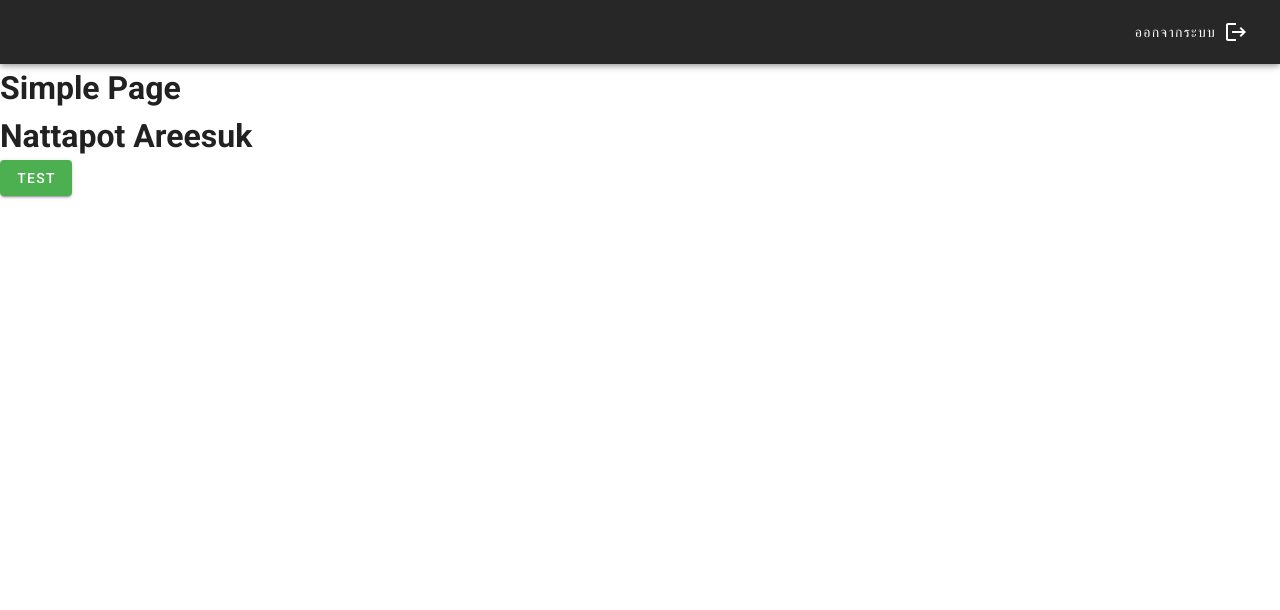
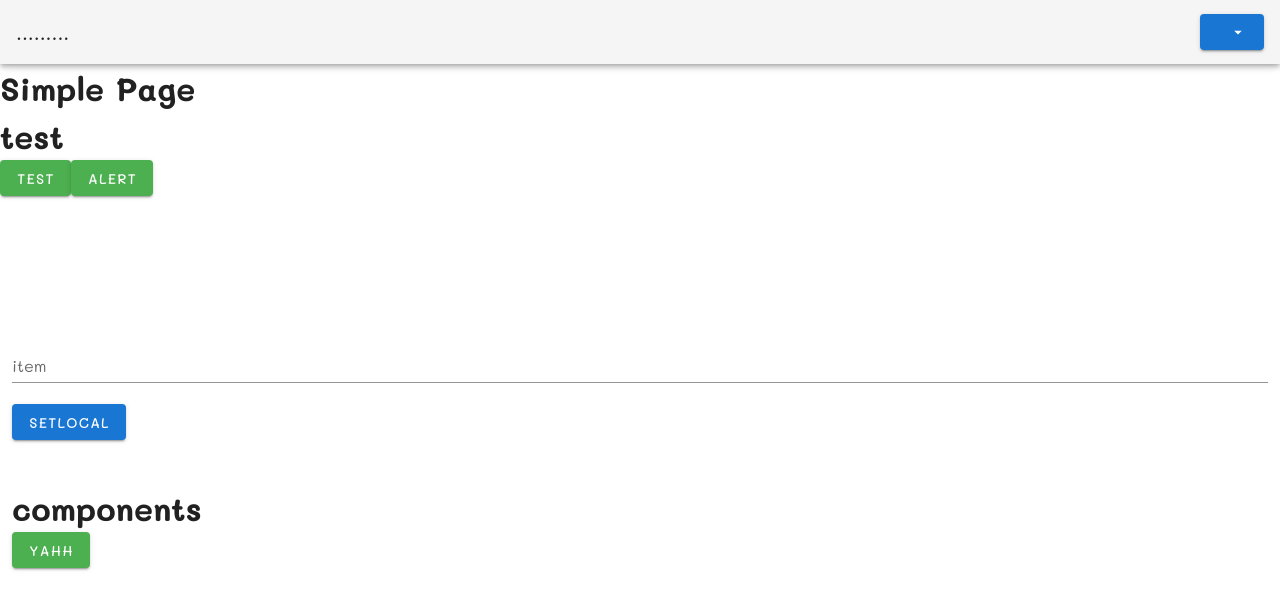
Before and after one commit to dlwlilac/VueWorkShop1, a Vue app: page /simple in a window 1280 px wide. Shown: the top 610 px of the page. Built offline with nearby package versions, Linux system fonts and the light colour scheme.

Commit message:
12/6/2567

```diff
--- a/package.json
+++ b/package.json
@@ -8,9 +8,13 @@
     "lint": "vue-cli-service lint"
   },
   "dependencies": {
+    "axios": "^1.7.2",
     "core-js": "^3.8.3",
     "register-service-worker": "^1.7.2",
+    "sweetalert2": "^11.11.1",
     "vue": "^2.6.14",
+    "vue-axios": "^3.5.2",
+    "vue-cookies": "^1.8.4",
     "vue-router": "^3.5.1",
     "vuetify": "^2.6.0",
     "vuex": "^3.6.2"
--- a/src/App.vue
+++ b/src/App.vue
@@ -1,16 +1,24 @@
 <template>
   <v-app>
-    <router-view/>
+    <router-view />
   </v-app>
 </template>
 
 <script>
 
 export default {
-  name: 'App',
+  name: "App",
 
   data: () => ({
     //
   }),
 };
 </script>
+
+<style>
+@import url("https://fonts.googleapis.com/css2?family=Mali:ital,wght@0,200;0,300;0,400;0,500;0,600;0,700;1,200;1,300;1,400;1,500;1,600;1,700&display=swap");
+
+* {
+  font-family: "Mali", sans-serif;
+}
+</style>
--- /dev/null
+++ b/src/EventBus.js
@@ -0,0 +1,2 @@
+import Vue from 'vue'
+export const EventBus = new Vue()
--- /dev/null
+++ b/src/components/SimCom.vue
@@ -0,0 +1,25 @@
+<template>
+  <div class="pt-5">
+    <h1>components</h1>
+    <h1>{{id}}</h1>
+    <v-btn color="success" @click="callMain()">yahh</v-btn>
+  </div>
+</template>
+
+<script>
+import {EventBus } from '@/EventBus'
+
+export default {
+    props:['id'],
+    methods:{
+      callMain(){
+        // this.$$emit('callAlertParam', this.id)
+        EventBus.$emit('callAlertZ')
+      }
+    }
+}
+</script>
+
+<style>
+
+</style>
--- a/src/main.js
+++ b/src/main.js
@@ -4,6 +4,10 @@ import './registerServiceWorker'
 import router from './router'
 import store from './store'
 import vuetify from './plugins/vuetify'
+import axios from 'axios'
+import VueAxios from 'vue-axios'
+
+Vue.use(VueAxios, axios)
 
 Vue.config.productionTip = false
 
--- a/src/router/index.js
+++ b/src/router/index.js
@@ -36,6 +36,16 @@ const routes = [
         name: "simple",
         component: () => import("../views/Simple.vue"),
       },
+      {
+        path: "/grade",
+        name: "grade",
+        component: () => import("../views/Grade.vue"),
+      },
+      {
+        path: "/apicon",
+        name: "apicon",
+        component: () => import("../views/apicon.vue"),
+      },
     ],
   },
 ];
--- /dev/null
+++ b/src/views/Grade.vue
@@ -0,0 +1,67 @@
+<template>
+  <div class="container-xxl">
+    <div class="d-flex justify-md-center grade-card">
+      <v-card width="500">
+        <v-card-title class="text-gradient"> WorkShop คำนวณเกรด </v-card-title>
+        <v-card-text>
+          <v-form @submit.prevent="calGrade">
+            <v-text-field v-model="grade" label="Your Score"></v-text-field>
+            <v-btn color="success" @click="calGrade()">คำนวณ</v-btn>
+          </v-form>
+        </v-card-text>
+      </v-card>
+    </div>
+  </div>
+</template>
+
+<script>
+import Swal from "sweetalert2";
+export default {
+  methods: {
+    calGrade() {
+      if (isNaN(this.grade) || this.grade === "") {
+        this.result = "กรุณากรอกตัวเลขเท่านั้น";
+        Swal.fire({
+          icon: "error",
+          title: "ผิดพลาด",
+          text: "กรุณากรอกตัวเลขเท่านั้น",
+        });
+      } else if (this.grade > 100 || this.grade < 0) {
+        this.result = "กรุณากรอกคะแนนระหว่าง 0-100";
+        Swal.fire({
+          icon: "error",
+          title: "ผิดพลาด",
+          text: "กรุณากรอกคะแนนระหว่าง 0-100",
+        });
+      } else {
+        this.grade >= 80
+          ? (this.result = "คุณได้เกรด A")
+          : this.grade >= 70
+          ? (this.result = "คุณได้เกรด B")
+          : this.grade >= 60
+          ? (this.result = "คุณได้เกรด C")
+          : this.grade >= 50
+          ? (this.result = "คุณได้เกรด D")
+          : (this.result = "คุณได้เกรด F");
+        Swal.fire({
+          icon: "success",
+          title: "ผลการคำนวณเกรด",
+          text: this.result,
+        });
+      }
+    },
+  },
+};
+</script>
+
+<style>
+@import url('https://fonts.googleapis.com/css2?family=Mali:ital,wght@0,200;0,300;0,400;0,500;0,600;0,700;1,200;1,300;1,400;1,500;1,600;1,700&display=swap');
+
+* {
+  font-family: 'Mali', sans-serif;
+}
+
+.grade-card {
+  padding: 20px 20px 20px 20px;
+}
+</style>
--- a/src/views/Simple.vue
+++ b/src/views/Simple.vue
@@ -1,22 +1,46 @@
 <template>
   <div>
     <h1>Simple Page</h1>
-    <h1 v-if="user.show">{{ user.name }}</h1>
-    <v-btn color="success" @click="user.show = !user.show">test</v-btn>
+    <h1 v-if="show">{{ name }}</h1>
+    <v-btn color="success" @click="show = !show">test</v-btn>
+    <v-btn color="success" @click="callAlert()"> Alert</v-btn>
+
     <v-row justify="center" align="center">
       <v-avatar size="150">
         <v-img width="300" src=""></v-img>
       </v-avatar>
     </v-row>
+
+    <!-- <v-card-actions>
+        <v-btn color="success" @click="callAlertParam(item.name)" > Alert</v-btn>
+    </v-card-actions> -->
+
+    <v-col cols="12">
+      <h1>{{ id }}</h1>
+      <v-text-field name="item" label="item" id="item" v-model="item"></v-text-field>
+      <!-- <v-btn color="primary" @click="callAlertParam(id)">Alert</v-btn> -->
+      <v-btn color="primary" @click="setLocal(item)">SetLocal</v-btn>
+    </v-col>
+
+    <v-col cols="12">
+      <simcom :id="id" @callAlertParam="callAlertParam" />
+    </v-col>
   </div>
 </template>
 
 <script>
+import Swal from "sweetalert2";
+import simcom from "../components/SimCom.vue";
+import { EventBus } from "@/EventBus";
+
 export default {
+  components: {
+    simcom,
+  },
   data() {
     return {
-      user: {
-        name: "Nattapot Areesuk",
+      id: "",
+      name: "test",
       show: true,
       imgset: [
         {
@@ -25,11 +49,41 @@ export default {
             "https://ddragon.leagueoflegends.com/cdn/img/champion/splash/Teemo_0.jpg",
         },
       ],
+    };
   },
-    };
+  mounted() {
+    EventBus.$on("callAlertZ", this.callAlert);
+  },
+  beforeDestroy() {
+    EventBus.$off("callAlertZ", this.callAlert);
+  },
+  methods: {
+    callAlert() {
+      Swal.fire({
+        title: "HELLO!",
+        text: "test",
+        icon: "question",
+      });
+    },
+    callAlertParam(item) {
+      // alert(item);
+      Swal.fire({
+        title: item,
+        text: item,
+        icon: "info",
+      });
+    },
+    setLocal(item) {
+      localStorage.setItem("user", item);
+       Swal.fire({
+        title: "Set user complete",
+        icon: "success",
+      });
+    },
   },
 };
 </script>
 
 <style>
+
 </style>
--- a/src/views/Toolbar.vue
+++ b/src/views/Toolbar.vue
@@ -1,17 +1,29 @@
 <template>
   <div>
-    <v-app-bar app dark>
+    <v-app-bar app>
+      <v-toolbar-title>.........</v-toolbar-title>
 
       <v-spacer></v-spacer>
 
-      <v-btn
-        href="https://github.com/vuetifyjs/vuetify/releases/latest"
-        target="_blank"
-        text
-      >
-        <span class="mr-2">ออกจากระบบ</span>
-        <v-icon>mdi-logout</v-icon>
-      </v-btn>
+      <v-menu offset-y>
+        <template v-slot:activator="{ on, attrs }">
+          <v-btn color="primary" dark v-bind="attrs" v-on="on">
+            {{Username}}
+            <v-icon right>mdi-menu-down</v-icon>
+          </v-btn>
+        </template>
+        <v-list>
+          <v-list-item>
+            <v-list-item-title>Logout</v-list-item-title>
+          </v-list-item>
+          <v-list-item>
+            <v-list-item-title>Option 2</v-list-item-title>
+          </v-list-item>
+          <v-list-item>
+            <v-list-item-title>Option 3</v-list-item-title>
+          </v-list-item>
+        </v-list>
+      </v-menu>
     </v-app-bar>
 
     <v-main>
@@ -22,6 +34,14 @@
 
 <script>
 export default {
+    data(){
+      return{
+        Username: ''
+      }
+    },
+    created(){
+      this.Username = localStorage.getItem("user");
+    }
 };
 </script>
 
--- /dev/null
+++ b/src/views/apicon.vue
@@ -0,0 +1,57 @@
+<template>
+  <v-container fluid>
+    <div justify="center" align="center">
+      <h1>รายการสินค้าทั้งหมด</h1>
+      <h4></h4>
+      <br />
+      <v-row justify="center" align="center">
+        <div v-for="(item, index) in apiData" :key="index">
+          <v-col cols="12">
+            <v-card width="300">
+              <v-img width="300" :src="item.urlImg"></v-img>
+              <v-card-title align="left" primary-title>
+                {{ item.productName }}
+                <v-card-subtitle>{{ item.detail }} <br> ราคา: {{item.price}} </v-card-subtitle>
+              </v-card-title>
+              <v-card-actions>
+                <v-spacer></v-spacer>
+                <v-btn color="info" @click="editItem(item)">edit</v-btn>
+                <v-btn color="red darken-1" @click="saveDelete(item._id)"
+                  >delete</v-btn
+                >
+              </v-card-actions>
+            </v-card>
+          </v-col>
+        </div>
+      </v-row>
+      <br /><br />
+      <v-btn color="success" @click="getData()">ApiCall</v-btn>
+    </div>
+  </v-container>
+</template>
+
+<script>
+export default {
+  data() {
+    return {
+      apiData: [],
+    };
+  },
+  methods: {
+    getData() {
+      this.axios
+        .get("http://localhost:3000/products/AllProducts")
+        .then((res) => {
+          console.log(res.data);
+          this.apiData = res.data.data;
+        });
+    },
+  },
+  //   mounted(){
+  //     this.getData();
+  //   }
+};
+</script>
+
+<style>
+</style>
```
Also changed, not shown: 1 other file (tests, documents, lock files or other folders). Lines whose indentation alone changed are shown as unchanged.
